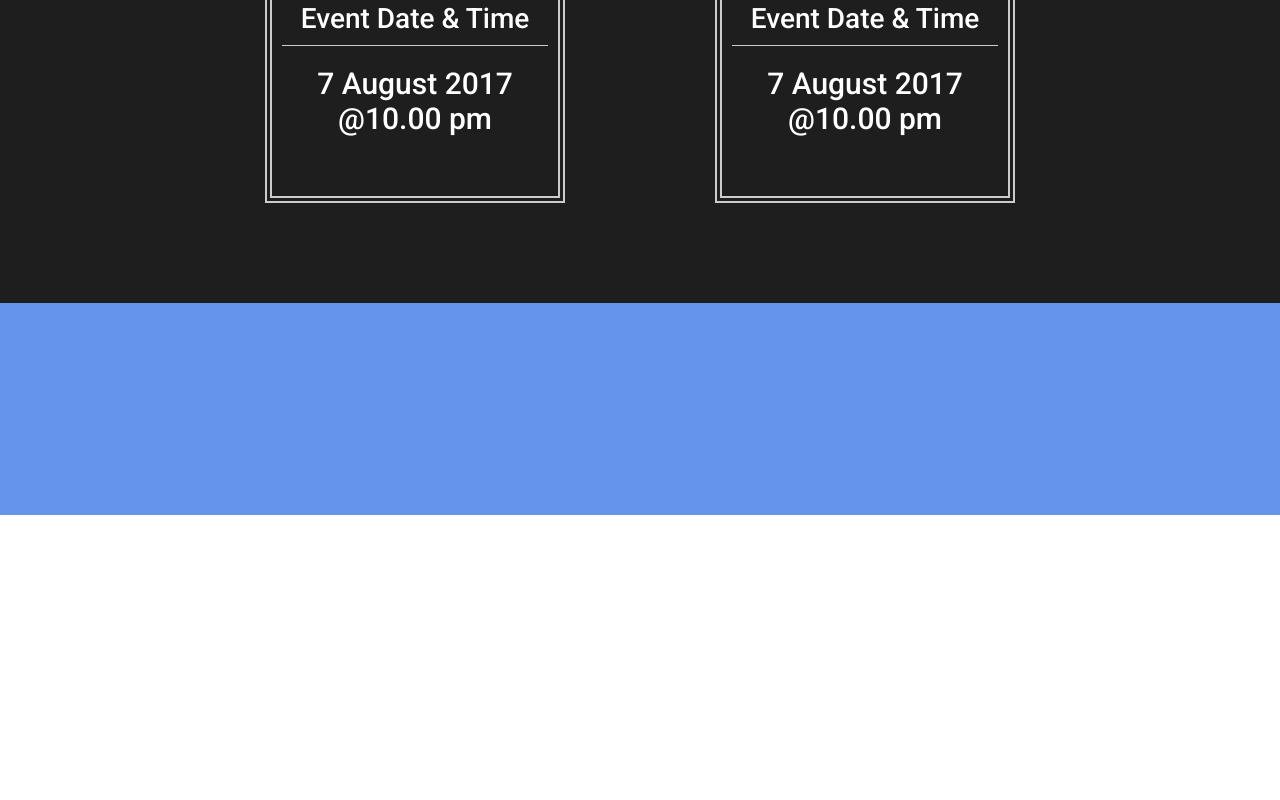
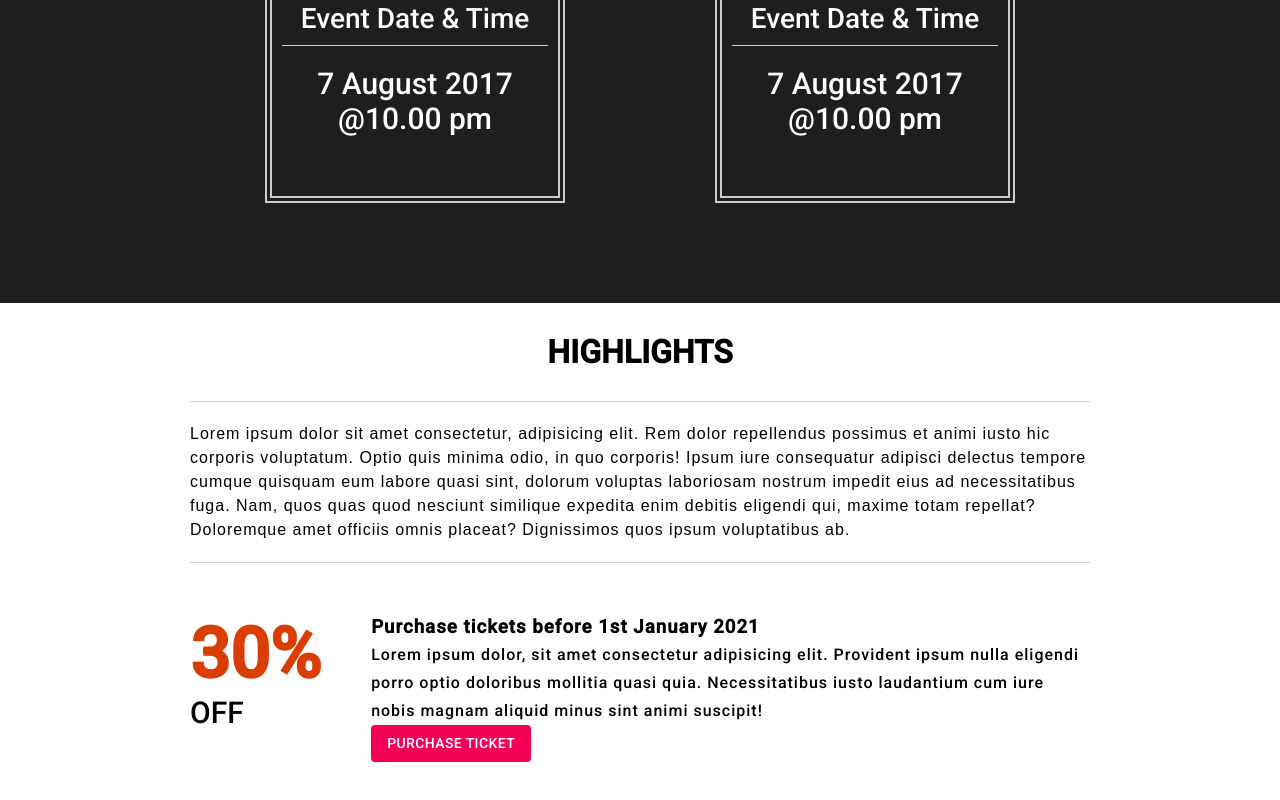
Before and after one commit to MOIN-AKHTAR/The-Venue, a React (Create React App) app: page / in a window 1280 px wide. Shown: the part 985-1785 px from the top of the page. Before the commit the page ends 1500 px from the top, so only its background shows below. Built offline with nearby package versions, Linux system fonts and the light colour scheme.

Commit message:
Completed Highlight Component

```diff
--- a/package.json
+++ b/package.json
@@ -4,7 +4,6 @@
   "private": true,
   "dependencies": {
     "@material-ui/core": "^4.11.0",
-    "@material-ui/icons": "^4.9.1",
     "@material-ui/styles": "^4.10.0",
     "@testing-library/jest-dom": "^4.2.4",
     "@testing-library/react": "^9.5.0",
@@ -14,9 +13,7 @@
     "react-responsive-carousel": "^3.2.10",
     "react-reveal": "^1.2.2",
     "react-scripts": "3.4.3",
-    "react-scroll": "^1.8.1",
-    "react-slick": "^0.27.11",
-    "slick-carousel": "^1.8.1"
+    "react-scroll": "^1.8.1"
   },
   "scripts": {
     "start": "react-scripts start",
--- a/src/App.js
+++ b/src/App.js
@@ -4,6 +4,7 @@ import Header from './Components/Header';
 import {theme} from './Theme';
 import Featured from './Components/Featured';
 import Vunue from './Components/Vunue';
+import Highlight from './Components/Highlight';
 import  './App.css';
 
 function App() {
@@ -24,10 +25,11 @@ function App() {
 
   return (
     <ThemeProvider theme={theme}>
-    <div style={{height:"1500px",background:'cornflowerblue'}}>
+    <div style={{height:"1500px"}}>
       <Header setDrawer={setDrawer} openDrawer={openDrawer} changeHeaderColor={changeHeaderColor}/>
       <Featured/>
       <Vunue/>
+      <Highlight/>
     </div>
     </ThemeProvider>
   );
--- a/src/Components/Carousel.js
+++ b/src/Components/Carousel.js
@@ -8,7 +8,9 @@ import img3 from '../Assets/slide_three.jpg';
 
 const useStyles=makeStyles({
     carouselImg:{
-        backgroundSize:"cover"
+        backgroundSize:"contain",
+        backgroundRepeat:"no-repeat",
+        backgroundPosition:"center"
     }
 })
 
--- /dev/null
+++ b/src/Components/Highlight.js
@@ -0,0 +1,78 @@
+import React,{useState,useEffect,useCallback} from 'react';
+import {makeStyles,Button} from "@material-ui/core";
+import Fade from 'react-reveal/Fade';
+import Slide from 'react-reveal/Slide'
+
+
+const useStyles=makeStyles({
+    highlight_wrapper:{
+        width:"900px",
+        margin:"0 auto"
+    },
+    highlight:{
+        textAlign:"center",
+        textTransform:"uppercase",
+        fontWeight:"bolder",
+        padding:"30px 0px",
+        marginBottom:"20px",
+        borderBottom:"1px solid #ccc"
+    },
+    info:{
+        fontFamily:'sans-serif',
+        lineHeight:"24px",
+        letterSpacing:"1px",
+        paddingBottom:"20px",
+        borderBottom:"1px solid #ccc"
+    },
+    discount_Wrapper:{
+        display:"flex",
+        padding:"50px 0px"
+    },
+    left:{
+        paddingRight:"50px"
+    },
+    right:{
+        lineHeight:"28px",
+        letterSpacing:"1px"
+    }
+})
+
+export default function Highlight() {
+    const [percentage, setPercentage] = useState(0);
+    const classes=useStyles();
+    // CounterUp
+    const increaserPercentage=useCallback(()=>{
+        if(percentage<30){
+            setPercentage(percentage+1)
+        }
+    },[percentage]);
+
+useEffect(() => {
+    setTimeout(() => {
+        increaserPercentage()
+    }, 30);
+}, [percentage,increaserPercentage])
+    return (
+        <div className={classes.highlight_wrapper}>
+            <div className={classes.highlight}>
+                <h1>Highlights</h1>
+            </div>
+            <p className={classes.info}>Lorem ipsum dolor sit amet consectetur, adipisicing elit. Rem dolor repellendus possimus et animi iusto hic corporis voluptatum. Optio quis minima odio, in quo corporis! Ipsum iure consequatur adipisci delectus tempore cumque quisquam eum labore quasi sint, dolorum voluptas laboriosam nostrum impedit eius ad necessitatibus fuga. Nam, quos quas quod nesciunt similique expedita enim debitis eligendi qui, maxime totam repellat? Doloremque amet officiis omnis placeat? Dignissimos quos ipsum voluptatibus ab.</p>
+            <div className={classes.discount_Wrapper}>
+            <Fade onReveal={ () =>  increaserPercentage() }>
+                 <div className={classes.left}>
+                  <h1 style={{fontSize:"70px",color:"#d93d00"}}>{percentage}%</h1>
+                <h3 style={{fontSize:"30px",fontWeight:"normal"}}>OFF</h3>
+                 </div>
+             </Fade>
+                  <Slide right duration={500}>
+                  <div className={classes.right}>
+                           <h3>Purchase tickets before 1st January 2021</h3>
+                           <p>Lorem ipsum dolor, sit amet consectetur adipisicing elit. Provident ipsum nulla eligendi porro optio doloribus mollitia quasi quia. Necessitatibus iusto laudantium cum iure nobis magnam aliquid minus sint animi suscipit!</p>
+                <Button disableRipple disableElevation variant="contained" color="secondary">Purchase Ticket</Button>
+                  </div>
+                  </Slide>
+            </div>
+        </div>
+    )
+}
--- a/src/Components/Vunue.js
+++ b/src/Components/Vunue.js
@@ -12,7 +12,7 @@ const useStyles=makeStyles({
     },
     vunueWrapper:{
         width:"900px",
-        margin:"auto"
+        margin:"auto",
     },
     mainWrapper:{
         display:"flex",
@@ -40,7 +40,6 @@ const useStyles=makeStyles({
         width:"100px",
         height:"100px",
         transform:"translate(45deg)",
-        border:"1px solid #FFF",
         position:"absolute",
         left:"100px",
         top:"-57px",
```
Also changed, not shown: 1 other file (tests, documents, lock files or other folders).
